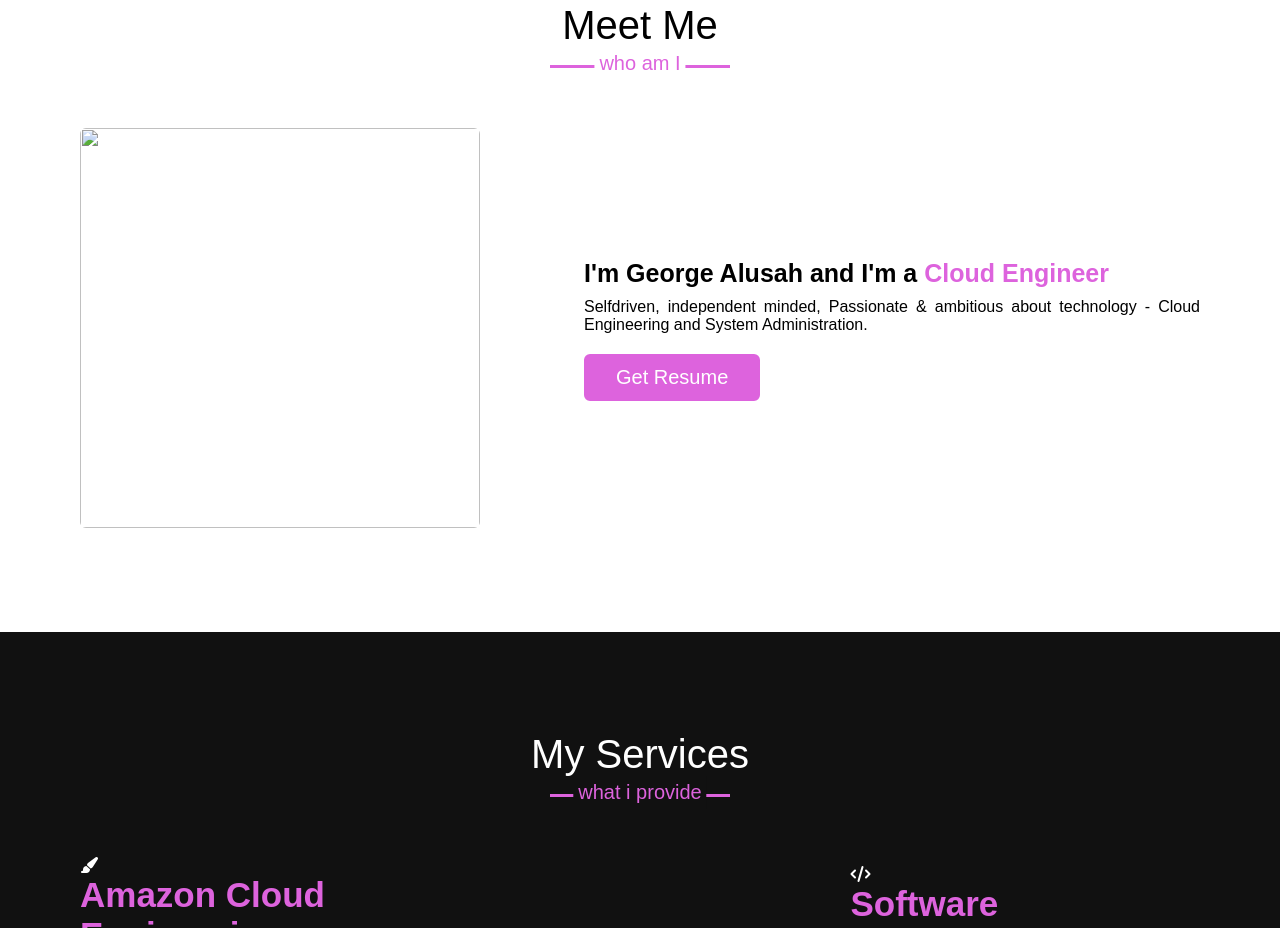
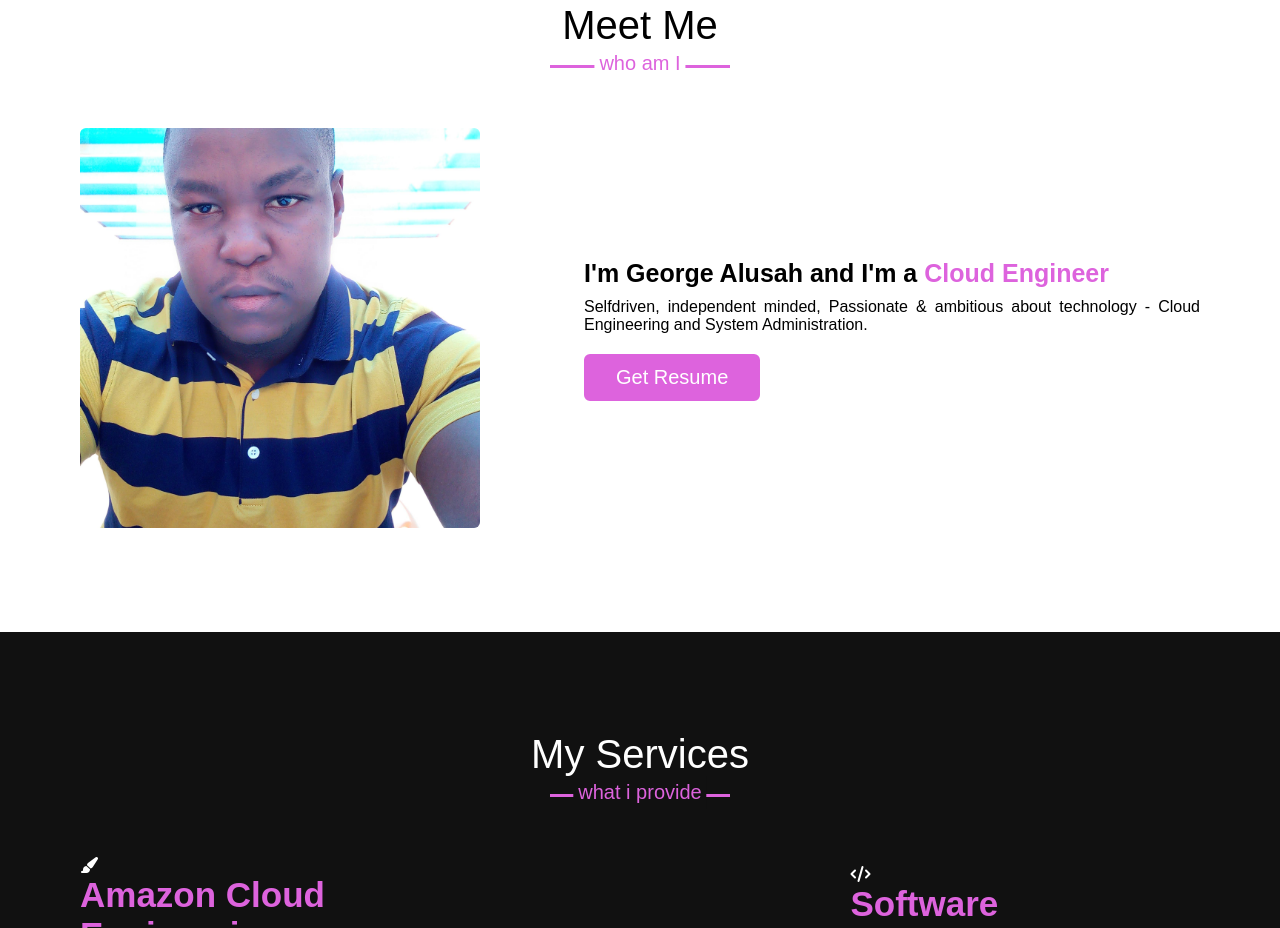
Before and after one commit to georgealusa/Portfolio-Landing-Page, a plain HTML site: page index.html in a window 1280 px wide. Shown: the part 897-1825 px from the top of the page. Drawn offline with nearby package versions, Linux system fonts and the light colour scheme; a script that the page names is missing.

Commit message:
Update index.html

```diff
--- a/index.html
+++ b/index.html
@@ -42,7 +42,7 @@
         <div class="max-width">
             <div class="about-content">
                 <div class="column left">
-                    <img src="/home/" alt="">
+                    <img src="passport.jpg" alt="">
                 </div>
                 <div class="column right">
                     <div class="text">I'm George Alusah and I'm a <span>Cloud Engineer</span></div>
```
